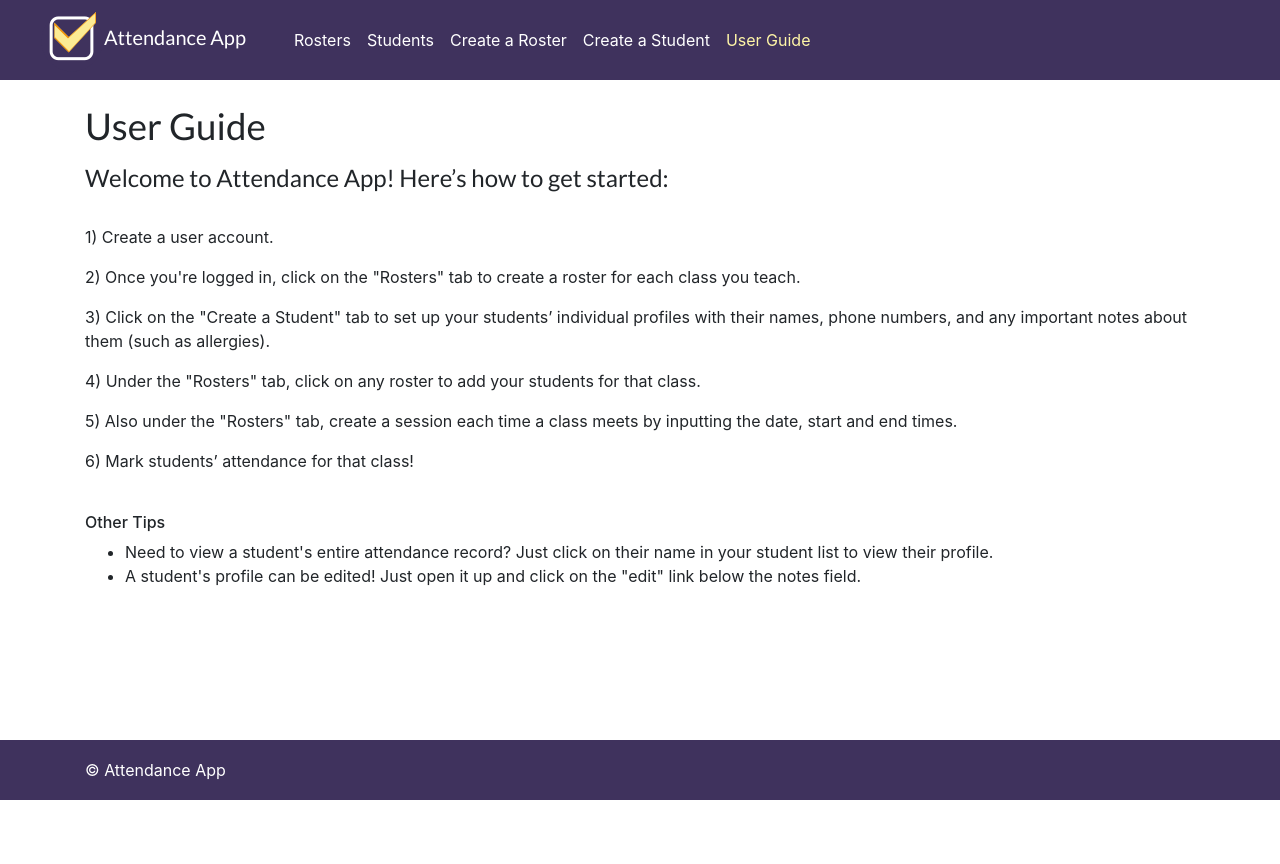
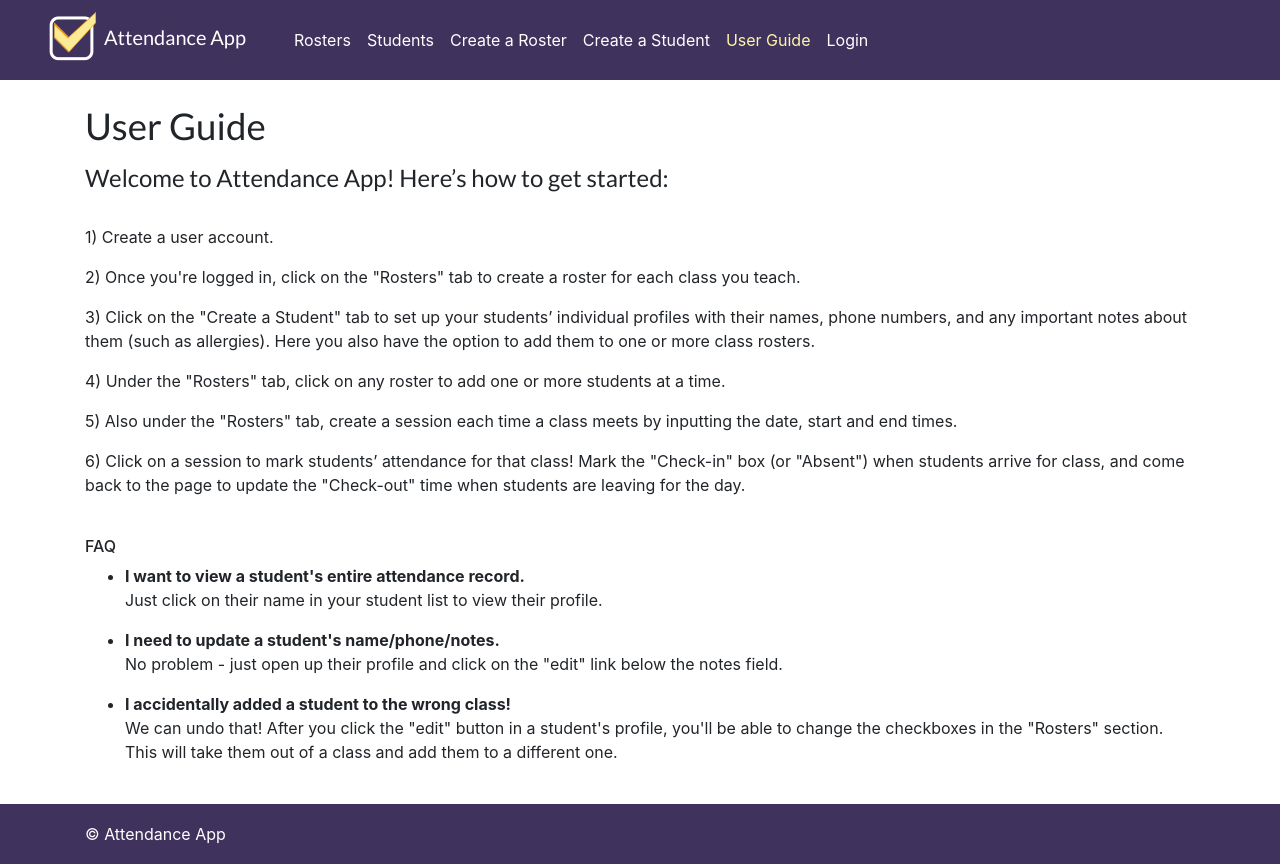
Before and after one commit to jjames1011/attendenceapp, a Flask app: page /user_guide in a window 1280 px wide. Before the commit the page ends 800 px from the top, so only its background shows below. Run offline with Flask 2, Linux system fonts and the light colour scheme; some libraries are stand-ins or nearby versions.

Commit message:
Updated user guide and fixed roster bugs

```diff
--- a/main.py
+++ b/main.py
@@ -139,7 +139,7 @@ def add_student():
         else:
             return render_template('add_student.html', error_msg=error_msg)
     else:
-        rosters = Roster.query.all()
+        rosters = Roster.query.filter_by(user_id=session['user_id']).order_by(Roster.course_name).all()
         return render_template('add_student.html', rosters=rosters)
 
 @app.route('/update_student', methods=['POST','GET'])
@@ -147,7 +147,7 @@ def update_student():
     if request.method == 'GET':
         student_id = request.args.get('student_id')
         student = Student.query.filter_by(id=student_id).first()
-        rosters = Roster.query.all()
+        rosters = Roster.query.filter_by(user_id=session['user_id']).order_by(Roster.course_name).all()
         return render_template('edit_profile.html', title='update student', student=student, rosters=rosters)
     else:
         student_id = request.args.get('student_id')
@@ -237,7 +237,7 @@ def single_student():
         errorMSG = 'There is no student in the database with that id'
         return render_template('student_profile.html', errorMSG=errorMSG, title='Student not found')
     title = student.last_name + ', ' + student.first_name
-    rosters = Roster.query.all()
+    rosters = Roster.query.filter_by(user_id=session['user_id']).order_by(Roster.course_name).all()
     return render_template('student_profile.html', student=student, title=title, rosters=rosters)
 
 @app.route('/add_student_to_roster', methods=['POST', 'GET'])
--- a/templates/base.html
+++ b/templates/base.html
@@ -28,6 +28,7 @@
                 <a id="add_student" class="nav-item nav-link float-right" href="{{ url_for('add_student')}}">Create a Student</a>
                 <a id="user_guide" class="nav-item nav-link" href="{{url_for('user_guide')}}">User Guide</a>
                 {% if session['user_id']%}<a href='/logout' class='nav-item nav-link'>Logout</a>{% endif %}
+                {% if not session['user_id']%}<a href='/login' class='nav-item nav-link'>Login</a>{% endif %}
 
             </div>
         </div>
--- a/templates/user_guide.html
+++ b/templates/user_guide.html
@@ -7,17 +7,21 @@
 <div><br />
   <p>1) Create a user account.</p>
   <p>2) Once you're logged in, click on the "Rosters" tab to create a roster for each class you teach.</p>
-  <p>3) Click on the "Create a Student" tab to set up your students’ individual profiles with their names, phone numbers, and any important notes about them (such as allergies).</p>
-  <p>4) Under the "Rosters" tab, click on any roster to add your students for that class.</p>
+  <p>3) Click on the "Create a Student" tab to set up your students’ individual profiles with their names, phone numbers, and any important notes about them (such as allergies). Here you also have the option to add them to one or more class rosters.</p>
+  <p>4) Under the "Rosters" tab, click on any roster to add one or more students at a time.</p>
   <p>5) Also under the "Rosters" tab, create a session each time a class meets by inputting the date, start and end times.</p>
-  <p>6) Mark students’ attendance for that class!</p>
+  <p>6) Click on a session to mark students’ attendance for that class! Mark the "Check-in" box  (or "Absent") when students arrive for class, and come back to the page to update the "Check-out" time when students are leaving for the day.</p>
 </div>
 
 <div><br />
-  <h6>Other Tips</h6>
+  <h6>FAQ</h6>
   <ul>
-    <li>Need to view a student's entire attendance record? Just click on their name in your student list to view their profile.</li>
-    <li>A student's profile can be edited! Just open it up and click on the "edit" link below the notes field.</li>
+    <li><strong>I want to view a student's entire attendance record.</strong></li>
+    <p>Just click on their name in your student list to view their profile.</p>
+    <li><strong>I need to update a student's name/phone/notes.</strong></li>
+    <p>No problem - just open up their profile and click on the "edit" link below the notes field.</p>
+    <li><strong>I accidentally added a student to the wrong class!</strong></li>
+    <p>We can undo that! After you click the "edit" button in a student's profile, you'll be able to change the checkboxes in the "Rosters" section. This will take them out of a class and add them to a different one.</p>
   </ul>
 </div>
 
```
Also changed, not shown: templates/student_profile.html (line endings or trailing spaces).
